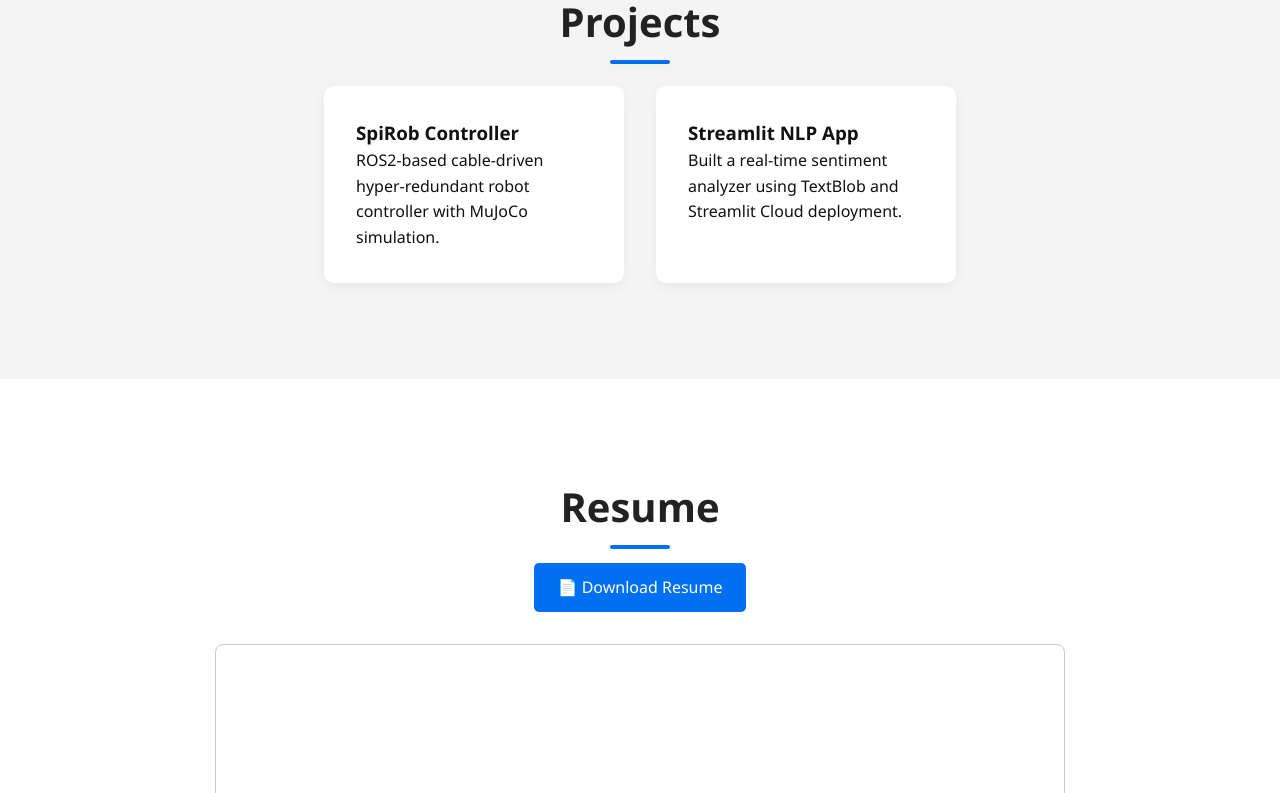
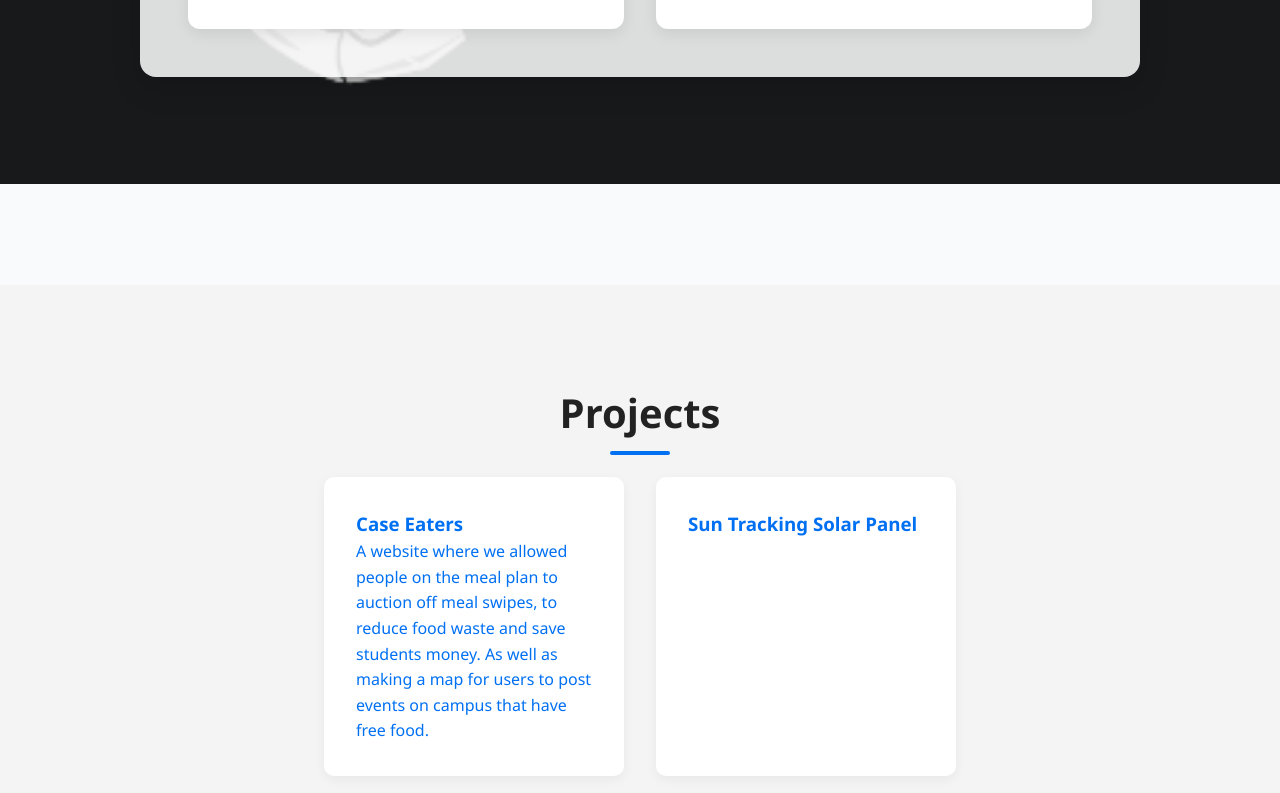
Before and after one commit to thomasbenti/personal-website, a React (Vite) app: page / in a window 1280 px wide. Shown: the part 1687-2480 px from the top of the page. Built offline with nearby package versions, Linux system fonts and the light colour scheme.

Commit message:
fixed a few things

```diff
--- a/src/sections/About.jsx
+++ b/src/sections/About.jsx
@@ -1,5 +1,5 @@
 import React from "react";
-import profile from "../assets/profile.jpeg";
+import profile from "../assets/profile.png";
 import "./About.css";
 
 const About = () => {
--- a/src/sections/Contact.jsx
+++ b/src/sections/Contact.jsx
@@ -6,9 +6,10 @@ const Contact = () => {
     <section id="contact" className="contact">
       <h2>Contact</h2>
       <div className="contact-links">
-        <a href="mailto:thomas@example.com" className="contact-link">📧 Email</a>
-        <a href="tel:+1234567890" className="contact-link">📞 Phone</a>
-        <a href="https://www.linkedin.com/in/thomasbentivoglio" target="_blank" rel="noopener noreferrer" className="contact-link">🔗 LinkedIn</a>
+        <a href="mailto:tlb102@case.edu" className="contact-link">School Email</a>
+        <a href="mailto:thomas.l.bentivoglio@gmail.com" className="contact-link">Personal Email</a>
+        <a href="tel:+1234567890" className="contact-link">Phone</a>
+        <a href="https://www.linkedin.com/in/thomasbentivoglio" target="_blank" rel="noopener noreferrer" className="contact-link">LinkedIn</a>
       </div>
     </section>
   );
--- a/src/sections/Projects.jsx
+++ b/src/sections/Projects.jsx
@@ -7,14 +7,32 @@ const Projects = () => {
       <div className="projects-container">
         <h2>Projects</h2>
         <div className="project-grid">
-          <div className="project-card">
-            <h3>SpiRob Controller</h3>
-            <p>ROS2-based cable-driven hyper-redundant robot controller with MuJoCo simulation.</p>
-          </div>
-          <div className="project-card">
-            <h3>Streamlit NLP App</h3>
-            <p>Built a real-time sentiment analyzer using TextBlob and Streamlit Cloud deployment.</p>
-          </div>
+          <a
+            href="https://github.com/thomasbenti/case-eaters"
+            target="_blank"
+            rel="noopener noreferrer"
+            className="project-card"
+          >
+            <h3>Case Eaters</h3>
+            <p>
+              A website where we allowed people on the meal plan to auction off
+              meal swipes, to reduce food waste and save students money. As well
+              as making a map for users to post events on campus that have free
+              food.
+            </p>
+          </a>
+
+          <a
+            href="https://caseeaters.streamlit.app/"
+            target="_blank"
+            rel="noopener noreferrer"
+            className="project-card"
+          >
+            <h3>Sun Tracking Solar Panel</h3>
+            <p>
+
+            </p>
+          </a>
         </div>
       </div>
     </section>
```
Also changed, not shown: src/assets/profile.png (added), 1 other file (tests, documents, lock files or other folders).
